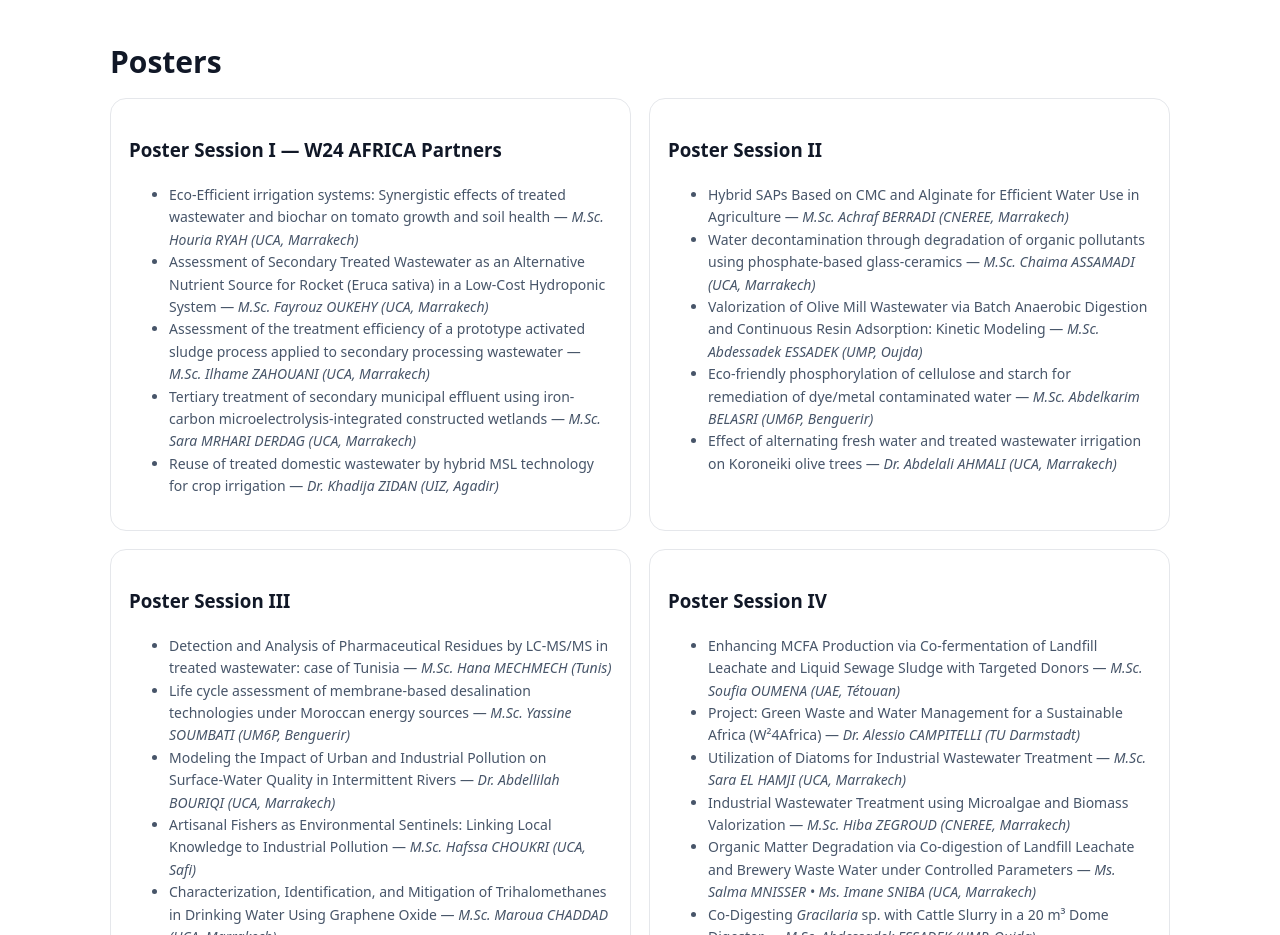
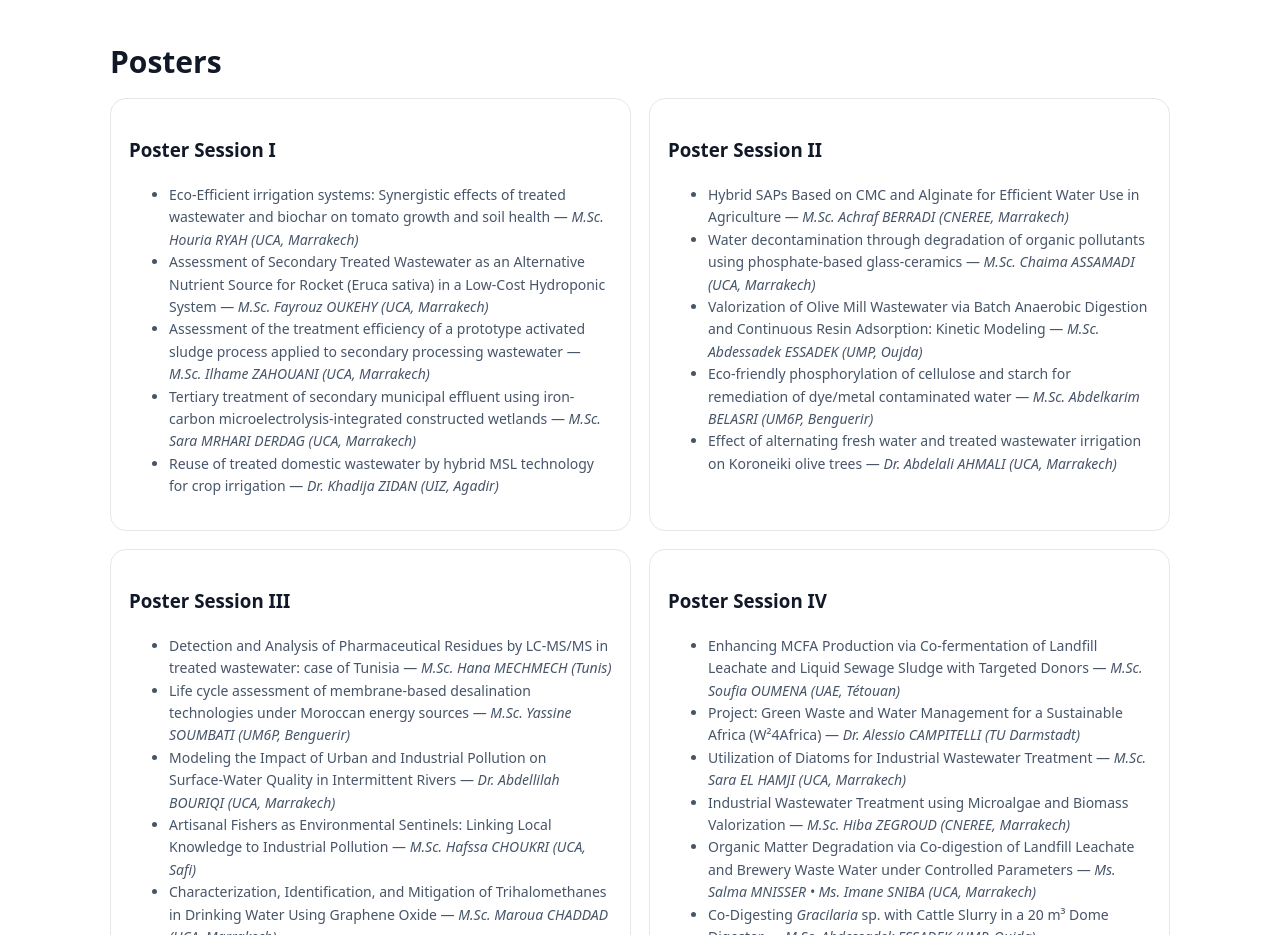
Before and after one commit to madouanihaitam-afk/w24africa-workshop-2025, a plain HTML site: page index.html in a window 1280 px wide. Shown: the part 3960-4895 px from the top of the page. Drawn offline with Linux system fonts and the light colour scheme.

Commit message:
Update index.html

```diff
--- a/index.html
+++ b/index.html
@@ -224,7 +224,7 @@
         <h2>Posters</h2>
         <div class="two-col">
           <div class="card">
-            <h3>Poster Session I — W24 AFRICA Partners</h3>
+            <h3>Poster Session I</h3>
             <ul class="small">
               <li>Eco-Efficient irrigation systems: Synergistic effects of treated wastewater and biochar on tomato growth and soil health — <em>M.Sc. Houria RYAH (UCA, Marrakech)</em></li>
               <li>Assessment of Secondary Treated Wastewater as an Alternative Nutrient Source for Rocket (Eruca sativa) in a Low-Cost Hydroponic System — <em>M.Sc. Fayrouz OUKEHY (UCA, Marrakech)</em></li>
```
